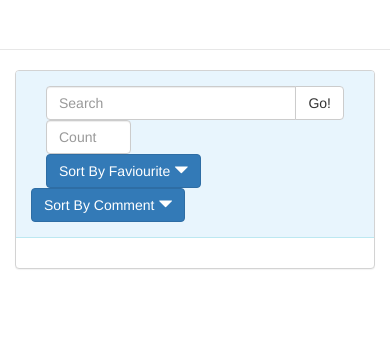
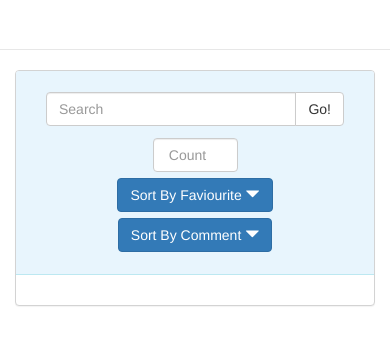
Before and after one commit to deepsdeo90/demmo-twitter, an Angular app: page / in a window 390 px wide. Shown: the top 344 px of the page. Built offline with nearby package versions, Linux system fonts and the light colour scheme; what angular2-moment would draw is missing.

Commit message:
gui changes

```diff
--- a/src/app/search/search.component.css
+++ b/src/app/search/search.component.css
@@ -34,6 +34,13 @@ div.panel-heading{
 input[type="number"] {
     width: 85px;
 }
+  @media only screen and (max-width: 768px) {
+   .mobile {
+          margin: 2% auto;
+        float: none;
+        text-align: center;
+    }
+  }
 /*
 input:required {
   border:1px solid red ;
--- a/src/app/search/search.component.html
+++ b/src/app/search/search.component.html
@@ -1,12 +1,12 @@
 <div class="navbar navbar-default navbar-static-top">
   <div class="container">
     <div class="navbar-collapse navbar-collapse-1 collapse" aria-expanded="true">
-      <ul class="nav navbar-nav">
+      <!--<ul class="nav navbar-nav">
         <li class="active">
-          <a href="#fake"><span class="glyphicon glyphicon-home"></span> Home</a>
+          <a href="#fake"><span class="glyphicon glyphicon-home"></span> Twitter Content App</a>
         </li>
 
-      </ul>
+      </ul>-->
 
     </div>
   </div>
@@ -14,27 +14,29 @@
 <div class="container">
 	<div class="row">
 
-		<div class="col-sm-10">
+		<div class="col-md-8 col-md-offset-2">
 			<div class="panel panel-info">
 				<div class="panel-heading" style="background-color:#E8F5FD">
 					<div class="media ">
-						<div class="media-body row">
-							<form ngNativeValidate class="form-inline"(submit)="getTweets(searchTweet)" >
+						<div class="media-body row ">
 
-							<div class="col-sm-4">
-								<div class="input-group  has-feedback">
+							<div class="col-sm-4 col-xs-12 ">
+								<form ngNativeValidate class="form-inline"(submit)="getTweets(searchTweet)" >
+
+								<div class="input-group  has-feedback mobile">
 								<input [(ngModel)]="searchTweet" name="tweet"  autocomplete="off" class="form-control" type="search" placeholder="Search" aria-label="Search" required="required" >
 								<span class="input-group-btn">
 							        <button class="btn btn-default" type="submit">Go!</button>
 							    </span>
 								</div>
+								</form>
 							</div>
-							<div class="col-sm-2">
-									<input type="number" (click)="changeRows(numLimit)" name="numLimit"  [(ngModel)]="numLimit" class="form-control " value="200" placeholder="Count" >
+							<div class="col-sm-2 col-xs-12">
+									<input type="number" (click)="changeRows(numLimit)" name="numLimit"  [(ngModel)]="numLimit" class="form-control mobile " value="200" placeholder="Count" >
 
 							</div>
 
-							<div class="col-sm-3">
+							<div class="col-sm-3 col-xs-12 mobile">
 								<button (click)="sort('favorite_count')" class="btn btn-primary">Sort By Faviourite
 									<span class="glyphicon glyphicon-triangle-bottom"*ngIf="!visible"  aria-hidden="true"></span>
 									<span class="glyphicon glyphicon-triangle-top" *ngIf="visible" aria-hidden="true"></span>
@@ -42,13 +44,12 @@
 								</button>
 							</div>
 
-							<div class="">
+							<div class="col-sm-3  col-xs-12 mobile">
 								<button (click)="sort('retweet_count')" class="btn btn-primary">Sort By Comment
 									<span class="glyphicon glyphicon-triangle-bottom"*ngIf="!visibleComment"  aria-hidden="true"></span>
 									<span class="glyphicon glyphicon-triangle-top" *ngIf="visibleComment" aria-hidden="true"></span>
 								</button>
 							</div>
-							</form>
 
 
 						</div>
```
Also changed, not shown: server.js (+1 -19 lines).
